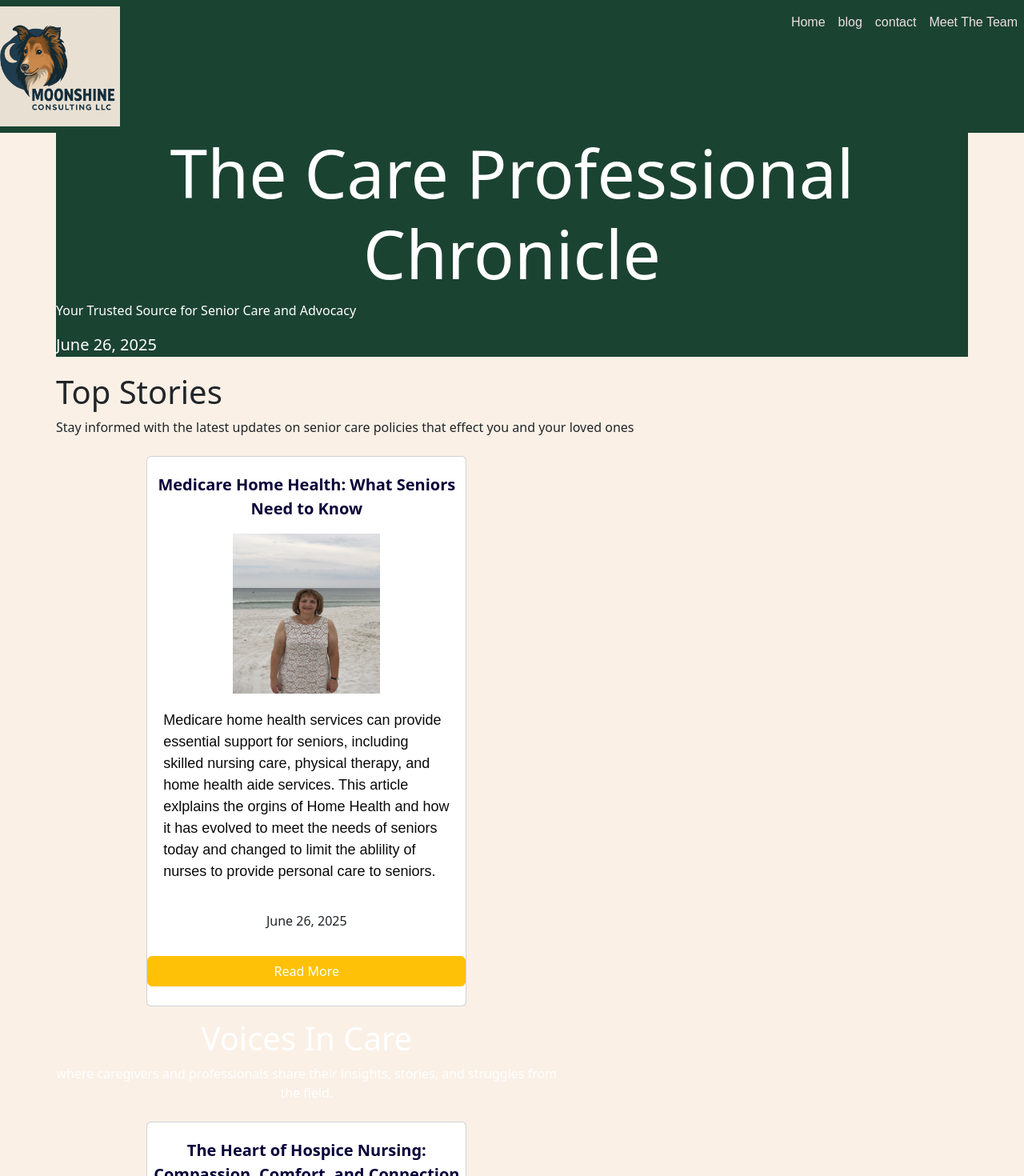
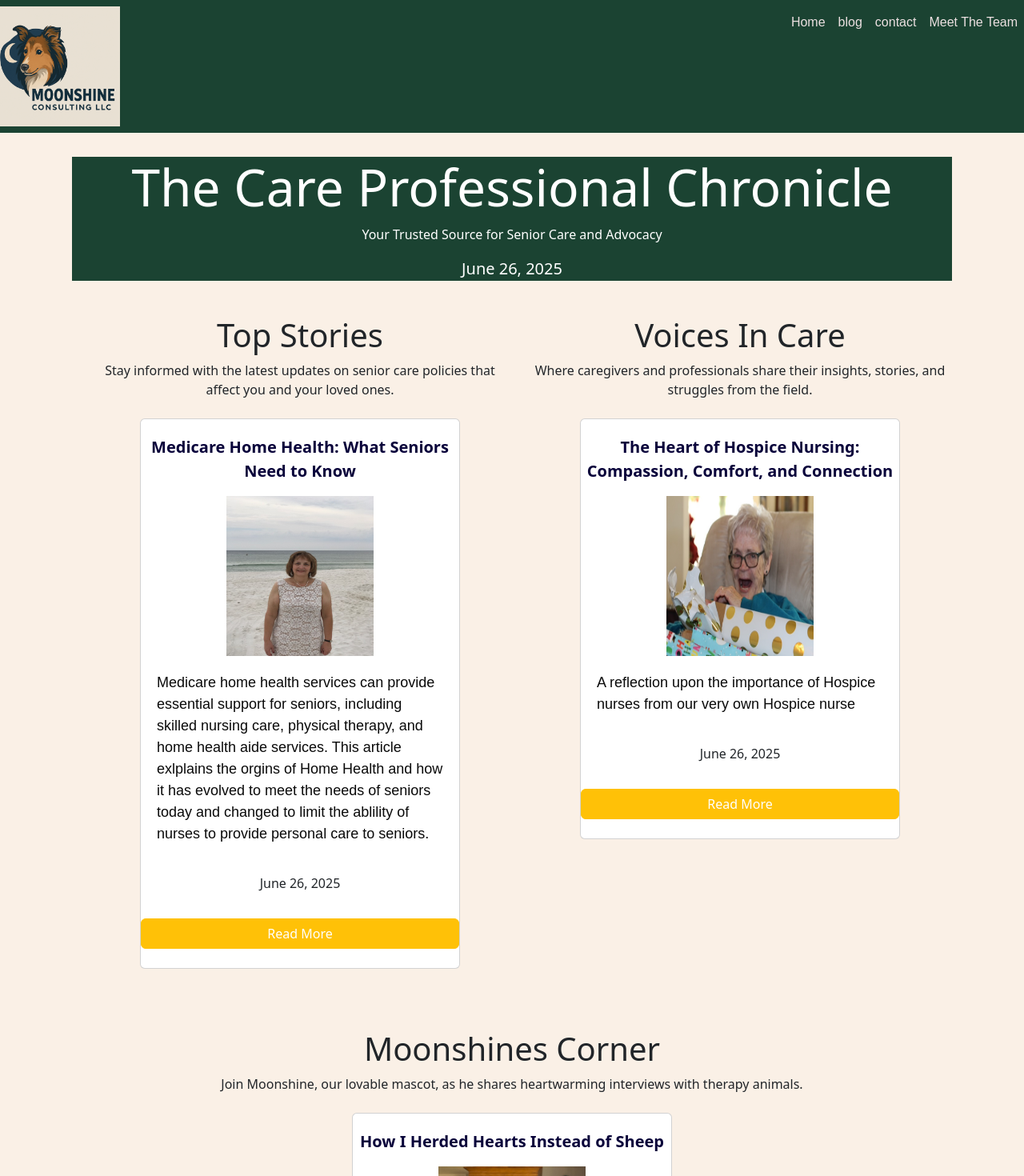
Before and after one commit to brandonbohn/Moonshineconsulting, a React (Create React App) app: page /mainblog in a window 1280 px wide. Shown: the top 1470 px of the page at 80% size. Built offline with nearby package versions, Linux system fonts and the light colour scheme.

Commit message:
updated we responsivesness and layout of main blog

```diff
--- a/src/Pages/mainblog.tsx
+++ b/src/Pages/mainblog.tsx
@@ -1,71 +1,80 @@
 import BlogComponent from "../components/blogcomponentengine.tsx";
 import '../css/mainblog.css';
 import '../css/mainblog.css';
+import { useState, useEffect } from "react";
+
 function MainBlog() {
+    const [isMobile, setIsMobile] = useState(window.innerWidth < 768);
 
+    useEffect(() => {
+      const handleResize = () => {
+        setIsMobile(window.innerWidth < 768);
+      };
+      window.addEventListener("resize", handleResize);
+      return () => window.removeEventListener("resize", handleResize);
+    }, []);
+
+    const cardContainerStyle = {
+      display: isMobile ? "block" : "flex",
+      gap: "20px",
+      padding: "20px",
+    };
 
     return (
-    <section className="container columns px-0 Dabox ">
-
- <div className="cards ">
- <h1 className="text-center" style={{ fontSize: "84px", }}>The Care Professional Chronicle </h1>
-           <p className=" text-white">
+      <section className="container columns px-0">
+        <div style={{ padding: "20px" }}>
+          <div className="text-center mb-4 cards">
+            <h1 style={{ fontSize: "64px", marginTop: "10px" }}>
+              The Care Professional Chronicle
+            </h1>
+            <p className="text-white">
               Your Trusted Source for Senior Care and Advocacy
             </p>
-        <div className=" text-white" style={{ fontSize: "20px", marginBottom: "20px" }}>
-        {new Date().toLocaleDateString(undefined, { year: 'numeric', month: 'long', day: 'numeric' })}
+            <div
+              className="text-white"
+              style={{ fontSize: "20px", marginBottom: "20px" }}
+            >
+              {new Date().toLocaleDateString(undefined, {
+                year: "numeric",
+                month: "long",
+                day: "numeric",
+              })}
+            </div>
           </div>
 
+          <div style={cardContainerStyle}>
+            <div className="col-12 col-md-6">
+              <div className="text-center mb-4">
+                <h1>Top Stories</h1>
+                <p className="justify-items-center">
+                  Stay informed with the latest updates on senior care policies that affect you and your loved ones.
+                </p>
               </div>
-
-      <div>
-      <div>
-
-
-
+              <BlogComponent id={2} />
             </div>
-
-      <div />
-
-      <div className="">
-        <div className="row d-flex align-items-start">
-        <div className="col-3 col-md-10 col-lg-8">
-          <div className=" mb-4">
-          <h1 className="">Top Stories</h1>
-          <p className="justify-items-center">Stay informed with the latest updates on senior care policies that effect you and your loved ones</p>
-          </div>
-          <div className="col-10">
-          <BlogComponent id={2} />
-           <div className="text-center mb-4 text-white">
-          <h1>Voices In Care </h1>
-          <p>where caregivers and professionals  share their insights, stories, and struggles from the field.</p>
+            <div className="col-12 col-md-6">
+              <div className="text-center mb-4">
+                <h1>Voices In Care</h1>
+                <p>
+                  Where caregivers and professionals share their insights, stories, and struggles from the field.
+                </p>
               </div>
               <BlogComponent id={3} />
             </div>
           </div>
-<div className="col-12 col-md-10 col-lg-8">
-          <div className="text-center mb-4 ">
+        </div>
+
+        <div style={{ padding: "20px" }}>
+          <div className="text-center mb-4">
             <h1>Moonshines Corner</h1>
-          <p>Join Moonshine, our lovable mascot, as he shares heartwarming interviews with therapy animals.</p>
+            <p>
+              Join Moonshine, our lovable mascot, as he shares heartwarming interviews with therapy animals.
+            </p>
           </div>
           <BlogComponent id={1} />
-        </div>
-
-        </div>
-        </div>
-      </div>
-
-      <div className="container-fluid my-4">
-        <div className="row justify-content-center">
-        <div className="col-12 col-md-10 col-lg-8">
-
-        </div>
-        <div className="row justify-content-center mt-5">
-
-        </div>
-      </div>
         </div>
       </section>
     );
   }
+
   export default MainBlog;
```
Lines whose indentation alone changed are shown as unchanged.
